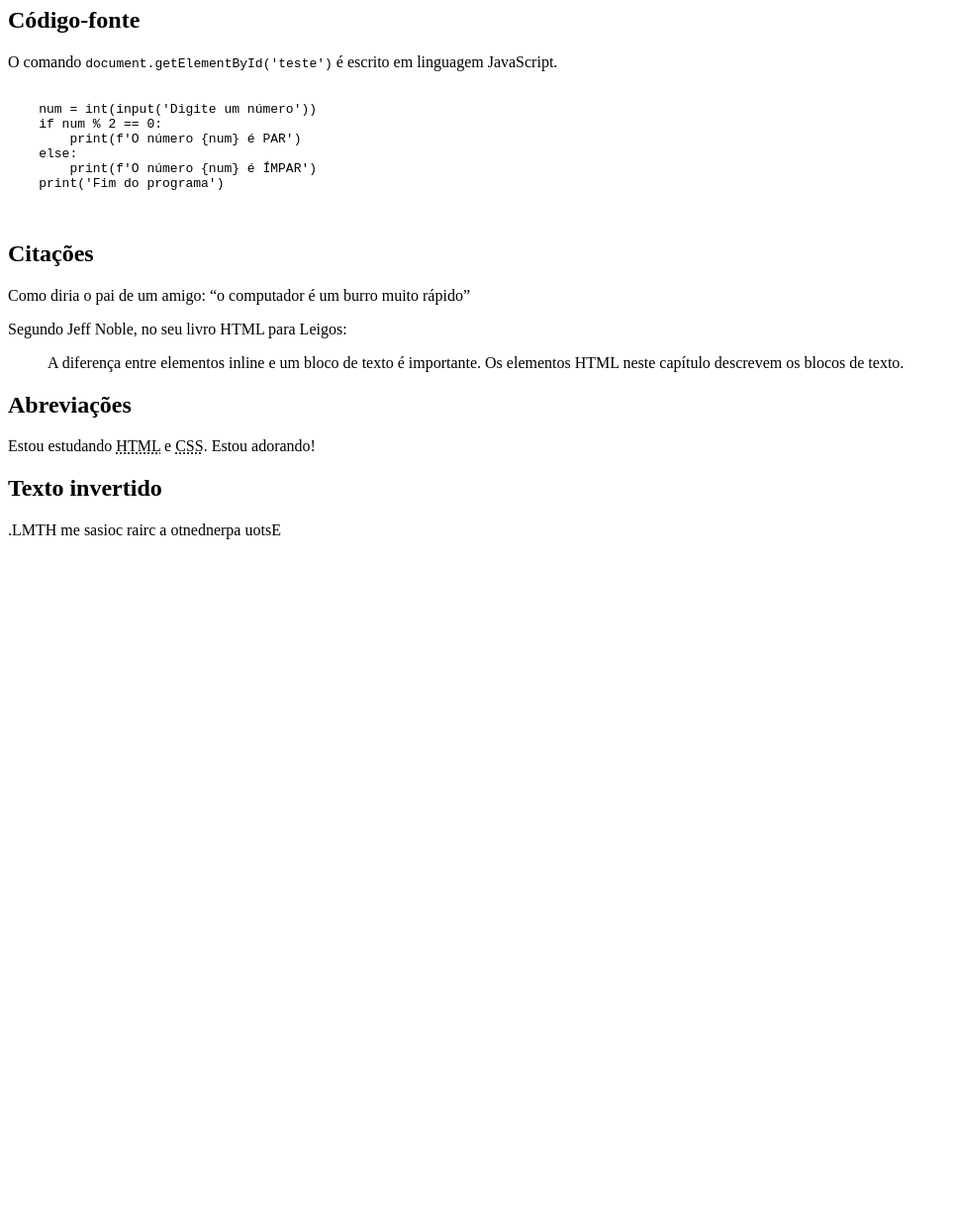
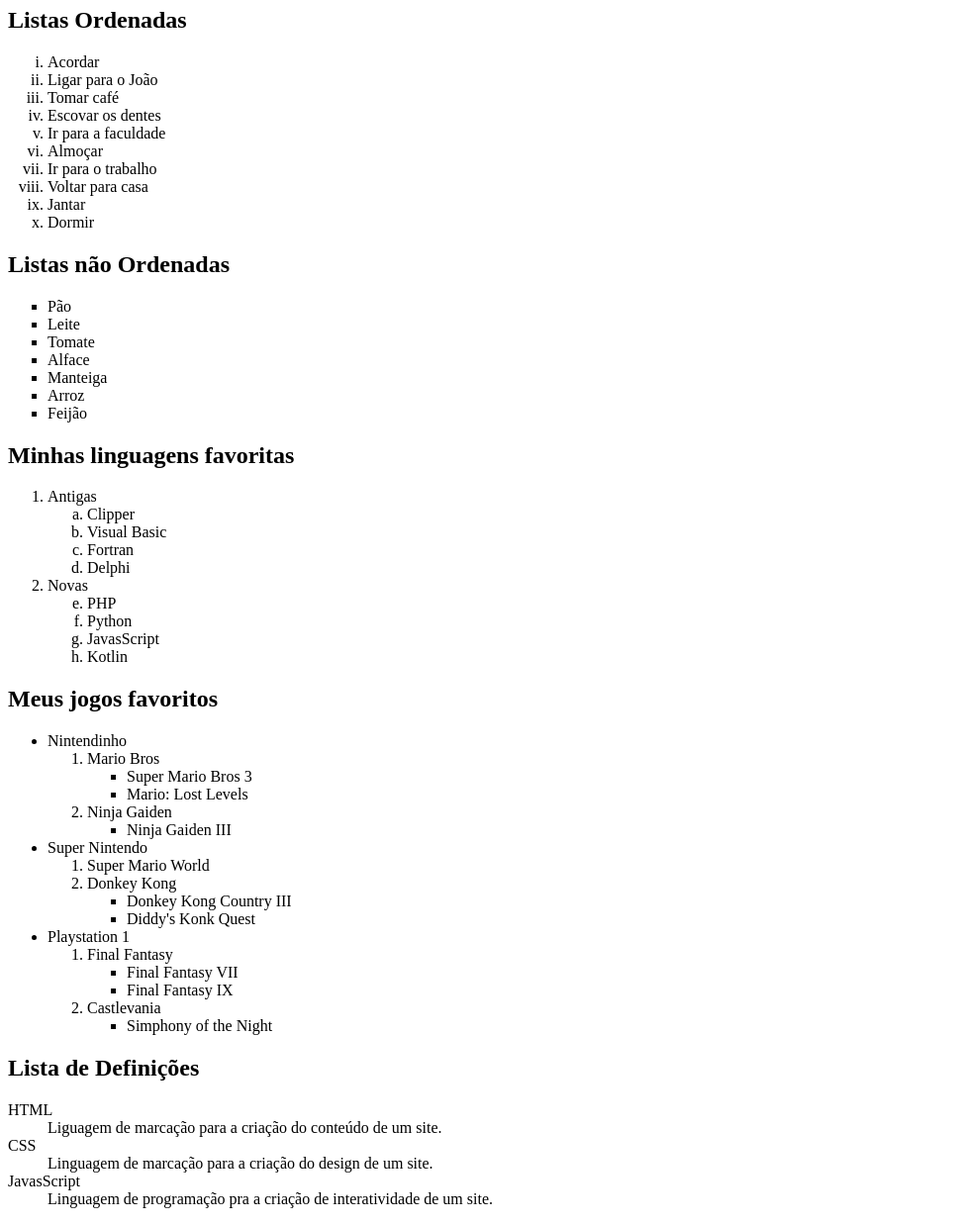
Before and after one commit to Pevasch/CeV, a plain HTML site: page html-css/exercicios/ex009/index.html in a window 1280 px wide. Shown: the part 73-1310 px from the top of the page at 99% size, without its empty margins (0-968 px from the left). Before the commit the page ends 800 px from the top, so only its background shows below. Drawn offline with Linux system fonts and the light colour scheme.

Commit message:
exercícios

```diff
--- a/html-css/exercicios/ex009/index.html
+++ b/html-css/exercicios/ex009/index.html
@@ -4,29 +4,94 @@
     <meta charset="UTF-8">
     <meta http-equiv="X-UA-Compatible" content="IE=edge">
     <meta name="viewport" content="width=device-width, initial-scale=1.0">
-    <title>Outras formatações</title>
+    <title>Listas</title>
 </head>
 <body>
-    <h1>Outras formatoções</h1>
-    <h2>Código-fonte</h2>
-    <p>O comando <code>document.getElementById('teste')</code> é escrito em linguagem JavaScript.</p>
-    <pre>
-        <code>
-    num = int(input('Digite um número'))
-    if num % 2 == 0:
-        print(f'O número {num} é PAR')
-    else:
-        print(f'O número {num} é ÍMPAR')
-    print('Fim do programa')
-        </code>
-    </pre>
-    <h2>Citações</h2>
-    <p>Como diria o pai de um amigo: <q>o computador é um burro muito rápido</q></p>
-    <p>Segundo Jeff Noble, no seu livro HTML para Leigos:</p>
-    <blockquote cite="https://books.google.com.br/books?id=E8ZtDwAAQBAJ&pg=PT64&lpg=PT64&dq=A+diferen%C3%A7a+entre+elementos+inline+e+um+bloco+de+texto+%C3%A9+importante.+Os+elementos+HTML+neste+cap%C3%ADtulo+descrevem+os+blocos+de+texto&source=bl&ots=ft1xxK0Mdz&sig=ACfU3U0MsfvDT6j3ct-JEcP-m017-7z1IQ&hl=pt-PT&sa=X&ved=2ahUKEwiQyZ__oaz1AhW_p5UCHTkpC74Q6AF6BAgOEAM#v=onepage&q=A%20diferen%C3%A7a%20entre%20elementos%20inline%20e%20um%20bloco%20de%20texto%20%C3%A9%20importante.%20Os%20elementos%20HTML%20neste%20cap%C3%ADtulo%20descrevem%20os%20blocos%20de%20texto&f=false">A diferença entre elementos inline e um bloco de texto é importante. Os elementos HTML neste capítulo descrevem os blocos de texto.</blockquote>
-    <h2>Abreviações</h2>
-    <p>Estou estudando <abbr title="HyperText Markup Language">HTML</abbr> e <abbr title="Cascading Style Sheets">CSS</abbr>. Estou adorando!</p>
-    <h2>Texto invertido</h2>
-    <p><bdo dir="rtl">Estou aprendento a criar coisas em HTML.</bdo></p>
+    <h1>Trabalhando com Listas</h1>
+    <h2>Listas Ordenadas</h2>
+    <ol type="i">
+        <li>Acordar
+        <li>Ligar para o João
+        <li>Tomar café
+        <li>Escovar os dentes
+        <li>Ir para a faculdade
+        <li>Almoçar
+        <li>Ir para o trabalho
+        <li>Voltar para casa
+        <li>Jantar
+        <li>Dormir
+    </ol>
+    <h2>Listas não Ordenadas</h2>
+    <ul type="square">
+        <li>Pão
+        <li>Leite
+        <li>Tomate
+        <li>Alface
+        <li>Manteiga
+        <li>Arroz
+        <li>Feijão
+    </ul>
+    <h2>Minhas linguagens favoritas</h2>
+    <ol>
+        <li>Antigas
+        <ol type="a">
+            <li>Clipper
+            <li>Visual Basic
+            <li>Fortran
+            <li>Delphi
+        </ol>
+        <li>Novas
+        <ol type="a" start="5">
+            <li>PHP
+            <li>Python
+            <li>JavasScript
+            <li>Kotlin
+        </ol>
+    </ol>
+    <h2>Meus jogos favoritos</h2>
+    <ul>
+        <li>Nintendinho
+        <ol>
+            <li>Mario Bros
+            <ul type="square">
+                <li>Super Mario Bros 3
+                <li>Mario: Lost Levels
+            </ul>
+            <li>Ninja Gaiden
+            <ul type="square">
+                <li>Ninja Gaiden III
+            </ul>
+        </ol>
+        <li>Super Nintendo
+        <ol>
+            <li>Super Mario World
+            <li>Donkey Kong
+            <ul type="square">
+                <li>Donkey Kong Country III
+                <li>Diddy's Konk Quest
+            </ul>
+        </ol>
+        <li>Playstation 1
+        <ol>
+            <li>Final Fantasy
+            <ul type="square">
+                <li>Final Fantasy VII
+                <li>Final Fantasy IX
+            </ul>
+            <li>Castlevania
+            <ul type="square">
+                <li>Simphony of the Night
+            </ul>
+        </ol>
+    </ul>
+    <h2>Lista de Definições</h2>
+    <dl>
+        <dt>HTML
+        <dd>Liguagem de marcação para a criação do conteúdo de um site.
+        <dt>CSS
+        <dd>Linguagem de marcação para a criação do design de um site.
+        <dt>JavasScript
+        <dd>Linguagem de programação pra a criação de interatividade de um site.
+    </dl>
 </body>
 </html>
```
Also changed, not shown: html-css/exercicios/ex008b/index.html (added, +32 -0 lines).
